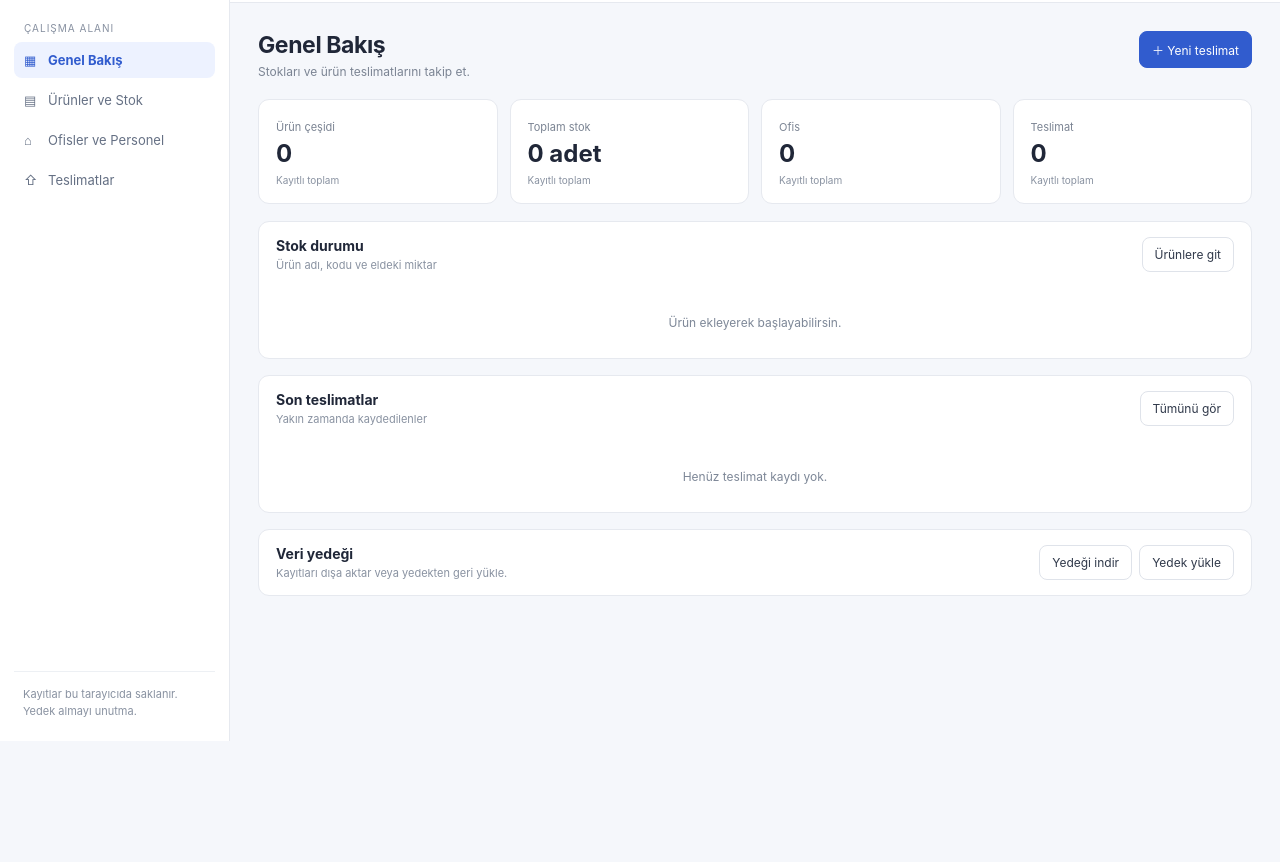
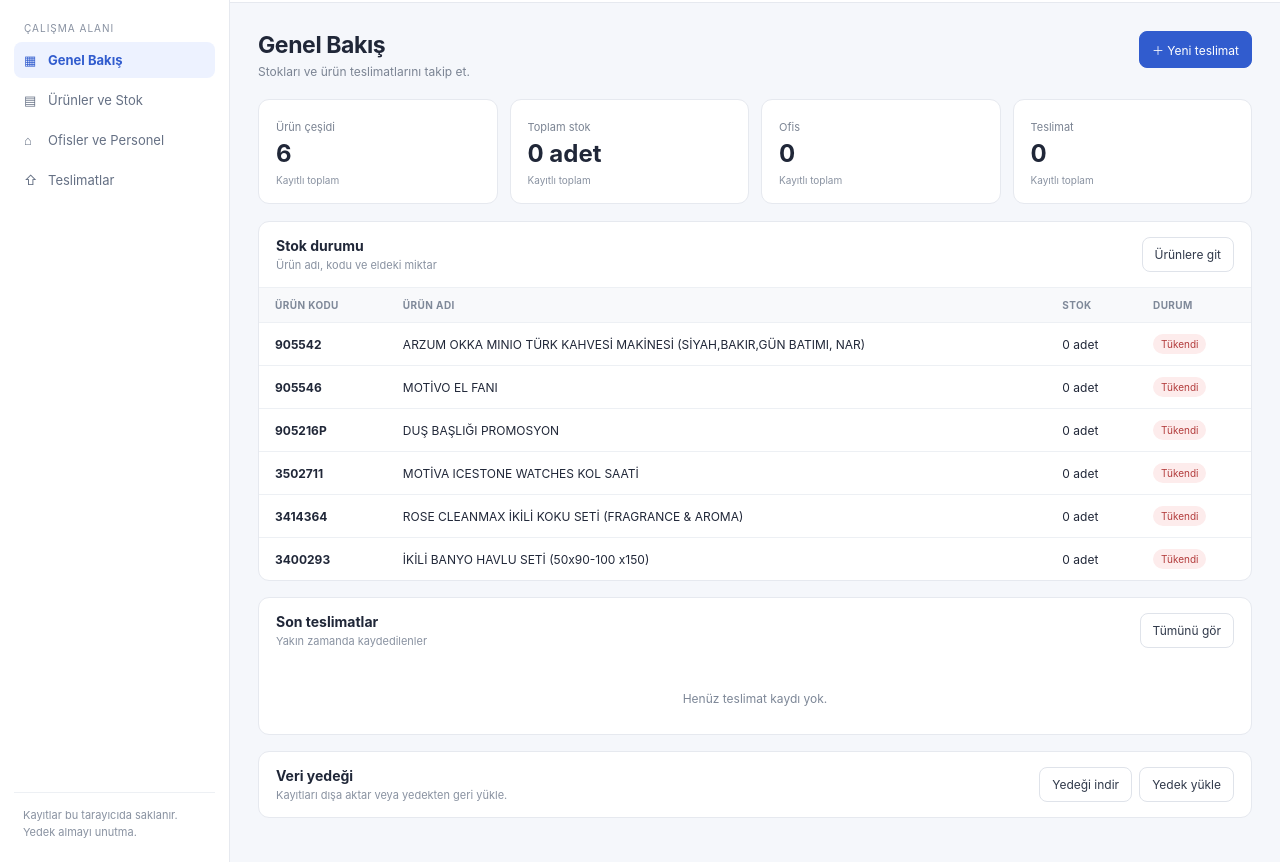
Before and after one commit to oguzhanarslan4607-alt/promosyon-takip, a plain HTML site: page index.html in a window 1280 px wide. Shown: the part 59-921 px from the top of the page. Before the commit the page ends 800 px from the top, so only its background shows below. Drawn offline with Linux system fonts and the light colour scheme.

Commit message:
Add initial promotional product catalog

```diff
--- a/index.html
+++ b/index.html
@@ -25,6 +25,8 @@
 const KEY='promosyon-takip-v1', $=s=>document.querySelector(s), $$=s=>[...document.querySelectorAll(s)], id=()=>globalThis.crypto?.randomUUID?.()||('i'+Date.now()+Math.random()), today=()=>{let d=new Date();return `${d.getFullYear()}-${String(d.getMonth()+1).padStart(2,'0')}-${String(d.getDate()).padStart(2,'0')}`};
 const esc=s=>String(s??'').replace(/[&<>"']/g,c=>({'&':'&amp;','<':'&lt;','>':'&gt;','"':'&quot;',"'":'&#39;'}[c]));
 const fresh=()=>({products:[],offices:[],people:[],deliveries:[],moves:[]});let db;try{db=JSON.parse(localStorage.getItem(KEY))||fresh()}catch{db=fresh()}for(const k of Object.keys(fresh()))if(!Array.isArray(db[k]))db[k]=[];
+const catalog=[['905542','ARZUM OKKA MINIO TÜRK KAHVESİ MAKİNESİ (SİYAH,BAKIR,GÜN BATIMI, NAR)'],['905546','MOTİVO EL FANI'],['905216P','DUŞ BAŞLIĞI PROMOSYON'],['3502711','MOTİVA ICESTONE WATCHES KOL SAATİ'],['3414364','ROSE CLEANMAX İKİLİ KOKU SETİ (FRAGRANCE & AROMA)'],['3400293','İKİLİ BANYO HAVLU SETİ (50x90-100 x150)']];
+for(const [code,name] of catalog)if(!db.products.some(p=>p.code===code))db.products.push({id:id(),code,name,category:'',stock:0,min:5});
 const save=()=>localStorage.setItem(KEY,JSON.stringify(db)), prod=x=>db.products.find(p=>p.id===x), office=x=>db.offices.find(o=>o.id===x), person=x=>db.people.find(p=>p.id===x), fmt=x=>x?x.slice(8,10)+'.'+x.slice(5,7)+'.'+x.slice(0,4):'—';
 const toast=t=>{let n=document.createElement('div');n.className='toast';n.textContent=t;document.body.append(n);setTimeout(()=>n.remove(),2600)}, empty=t=>`<div class="empty">${esc(t)}</div>`;
 const table=(heads,rows,msg)=>rows.length?`<table><thead><tr>${heads.map(h=>`<th>${h}</th>`).join('')}</tr></thead><tbody>${rows.join('')}</tbody></table>`:empty(msg);
```
